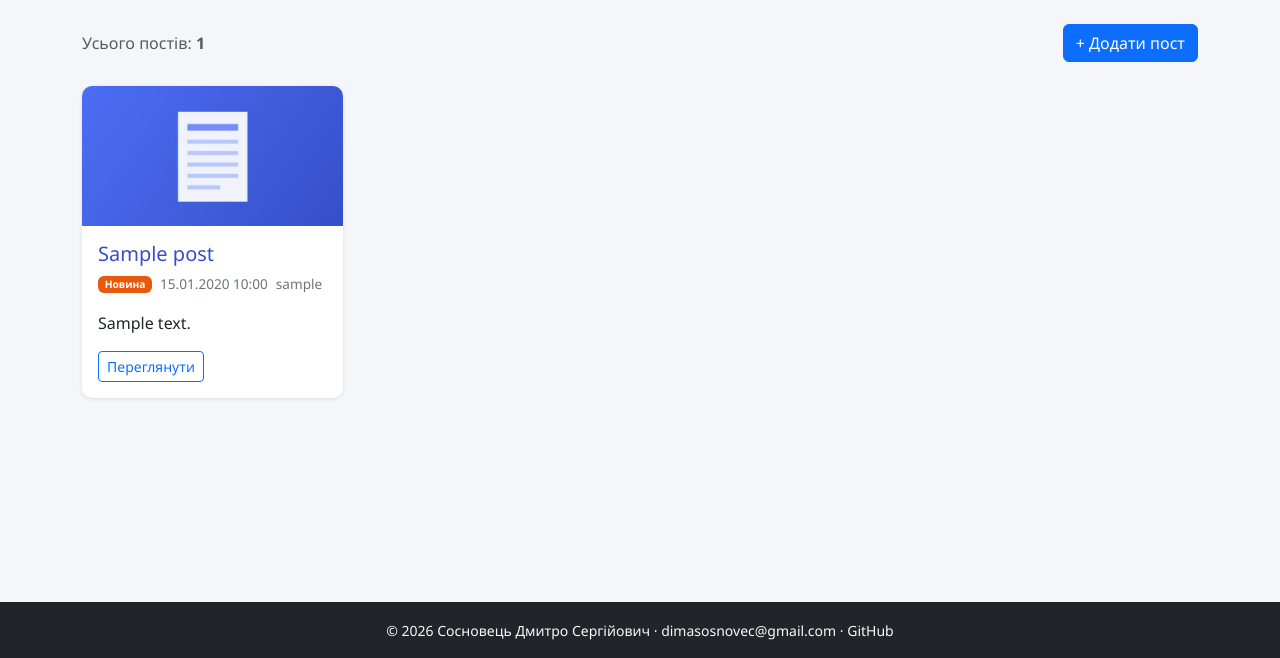
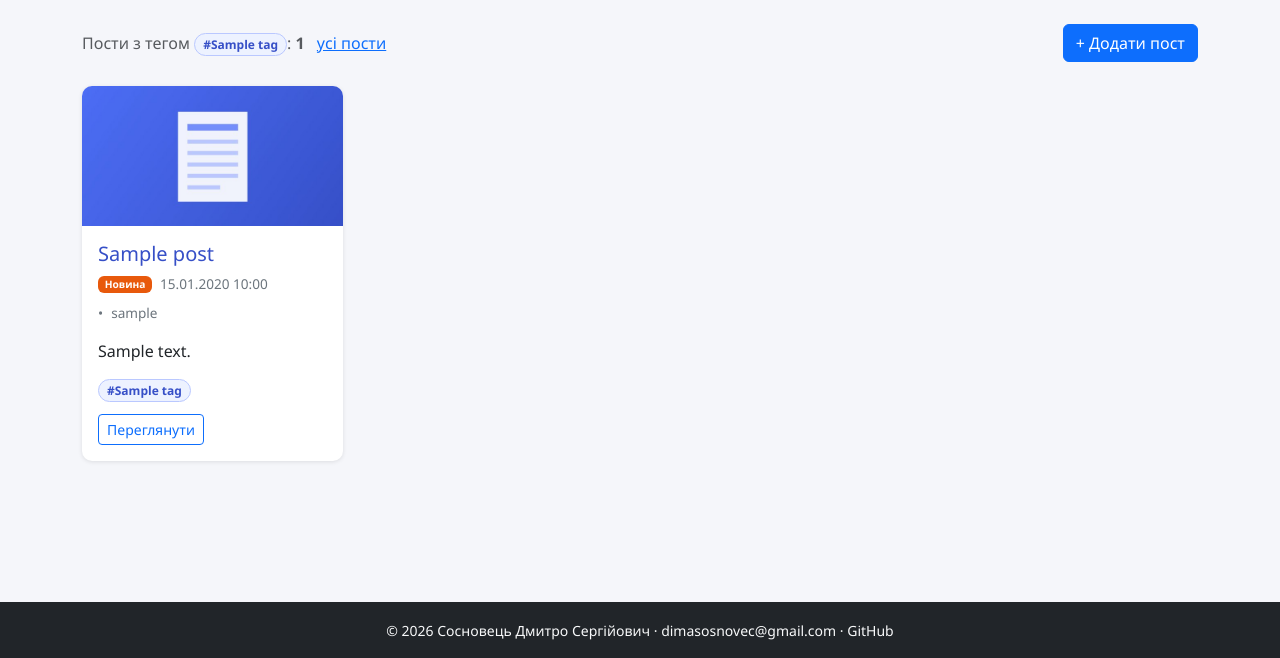
Before and after one commit to dmytrososnovets24-glitch/flask-app-lab, a Flask app: a page that uses app/posts/templates/posts/posts.html in a window 1280 px wide. Shown: the part 142-800 px from the top of the page. Run offline with Flask 3, Linux system fonts and the light colour scheme; tables that the repository leaves empty hold one stand-in row (values such as "Sample post"); parts of the project's set-up code (start-up, migrations or seed data) failed here and were passed over; some libraries are stand-ins or nearby versions.

Commit message:
lab8: tags multi-select in the post form, styled tags on post pages, filter by tag

```diff
--- a/app/posts/forms.py
+++ b/app/posts/forms.py
@@ -1,15 +1,15 @@
 from datetime import datetime
 
 from flask_wtf import FlaskForm
-from wtforms import (BooleanField, DateTimeLocalField, SelectField, StringField,
-                     SubmitField, TextAreaField)
+from wtforms import (BooleanField, DateTimeLocalField, SelectField, SelectMultipleField,
+                     StringField, SubmitField, TextAreaField)
 from wtforms.fields.choices import SelectChoice
 from wtforms.validators import DataRequired, InputRequired, Length, Optional, ValidationError
 
 from app import db
 from app.users.models import User
 
-from .models import CATEGORIES
+from .models import CATEGORIES, Tag
 
 CATEGORY_LABELS = {
     'news': 'Новина',
@@ -52,6 +52,14 @@ class PostForm(FlaskForm):
         validate_choice=False,  # перевірку виконує validate_author_id з українським повідомленням
         validators=[InputRequired(message='Оберіть автора.')],
     )
+    # декілька тегів поста (зв'язок багато до багатьох)
+    tags = SelectMultipleField(
+        'Теги',
+        coerce=int,
+        validate_choice=False,  # перевірку виконує validate_tags
+        validators=[Optional()],
+        render_kw={'size': 5},
+    )
     submit = SubmitField('Додати пост')
 
     def __init__(self, *args, **kwargs):
@@ -59,11 +67,18 @@ class PostForm(FlaskForm):
         # список авторів із БД (синтаксис SQLAlchemy 2.0)
         authors = db.session.scalars(db.select(User).order_by(User.id)).all()
         self.author_id.choices = [SelectChoice(a.id, a.username) for a in authors]
+        tags = db.session.scalars(db.select(Tag).order_by(Tag.name)).all()
+        self.tags.choices = [SelectChoice(t.id, t.name) for t in tags]
 
     def validate_author_id(self, field):
         if field.data is None or db.session.get(User, field.data) is None:
             raise ValidationError('Оберіть автора зі списку.')
 
+    def validate_tags(self, field):
+        known = {choice.value for choice in field.choices}
+        if any(tag_id not in known for tag_id in field.data or []):
+            raise ValidationError('Оберіть теги зі списку.')
+
 
 class DeletePostForm(FlaskForm):
     """Порожня форма: потрібна для CSRF-захисту POST-запиту на видалення."""
--- a/app/posts/static/css/posts.css
+++ b/app/posts/static/css/posts.css
@@ -56,3 +56,50 @@
 .post-delete h2 {
     color: #c92a2a;
 }
+
+/* Теги поста (зв'язок багато до багатьох) */
+.post-tags {
+    display: flex;
+    flex-wrap: wrap;
+    align-items: center;
+    gap: 0.4rem;
+    margin-top: 1rem;
+}
+
+.post-tags--card {
+    margin: 0 0 0.75rem;
+}
+
+.post-tags__label {
+    font-weight: 600;
+    color: #495057;
+}
+
+.post-tag {
+    display: inline-block;
+    padding: 0.2rem 0.7rem;
+    border: 1px solid #bac8ff;
+    border-radius: 999px;
+    background-color: #edf2ff;
+    color: #364fc7;
+    font-size: 0.85rem;
+    font-weight: 600;
+    text-decoration: none;
+    transition: background-color 0.15s ease, color 0.15s ease;
+}
+
+.post-tag:hover,
+.post-tag:focus {
+    background-color: #364fc7;
+    color: #fff;
+}
+
+.post-tag--sm {
+    padding: 0.1rem 0.5rem;
+    font-size: 0.75rem;
+}
+
+.post-card__author::before {
+    content: "\2022";
+    margin-right: 0.5rem;
+}
--- a/app/posts/templates/posts/add_post.html
+++ b/app/posts/templates/posts/add_post.html
@@ -26,6 +26,8 @@
                     <div class="col-md-4">{{ render_field(form.category) }}</div>
                     <div class="col-md-4">{{ render_field(form.author_id) }}</div>
                 </div>
+                {{ render_field(form.tags) }}
+                <p class="form-text mt-n2 mb-3">Кілька тегів можна вибрати з натиснутою клавішею Ctrl.</p>
 
                 <div class="d-flex flex-wrap gap-2">
                     {{ form.submit(class='btn btn-primary') }}
--- a/app/posts/templates/posts/posts.html
+++ b/app/posts/templates/posts/posts.html
@@ -6,7 +6,11 @@
 
 {% block content %}
 <div class="d-flex flex-wrap justify-content-between align-items-center gap-2 mb-4">
-    <p class="mb-0 text-muted">Усього постів: <strong>{{ posts | length }}</strong></p>
+    <p class="mb-0 text-muted">
+        {% if tag %}Пости з тегом <span class="post-tag post-tag--sm">#{{ tag }}</span>:{% else %}Усього постів:{% endif %}
+        <strong>{{ posts | length }}</strong>
+        {% if tag %}<a class="ms-2" href="{{ url_for('.all_posts') }}">усі пости</a>{% endif %}
+    </p>
     <a class="btn btn-primary" href="{{ url_for('.create_post') }}">+ Додати пост</a>
 </div>
 
@@ -25,6 +29,11 @@
                     {% if post.user %}<span class="post-card__author">{{ post.user.username }}</span>{% endif %}
                 </p>
                 <p class="card-text flex-grow-1">{{ post.content[:100] }}{% if post.content | length > 100 %}…{% endif %}</p>
+                {% if post.tags %}
+                <p class="post-tags post-tags--card">
+                    {% for tag in post.tags %}<a class="post-tag post-tag--sm" href="{{ url_for('.all_posts', tag=tag.name) }}">#{{ tag.name }}</a>{% endfor %}
+                </p>
+                {% endif %}
                 <a class="btn btn-outline-primary btn-sm align-self-start"
                    href="{{ url_for('.detail_post', post_id=post.id) }}">Переглянути</a>
             </div>
--- a/app/posts/views.py
+++ b/app/posts/views.py
@@ -1,12 +1,13 @@
 from datetime import datetime
 
 from flask import flash, redirect, render_template, request, url_for
+from sqlalchemy.orm import joinedload, selectinload
 
 from app import db
 
 from . import post_bp
 from .forms import CATEGORY_LABELS, DeletePostForm, PostForm
-from .models import Post
+from .models import Post, Tag
 
 
 @post_bp.app_template_filter('category_label')
@@ -23,6 +24,9 @@ def fill_post(post, form):
     post.category = form.category.data
     post.posted = form.publish_date.data or post.posted or datetime.now()
     post.user_id = form.author_id.data
+    selected = form.tags.data or []
+    post.tags = list(db.session.scalars(
+        db.select(Tag).where(Tag.id.in_(selected)).order_by(Tag.name))) if selected else []
 
 
 def get_post_or_404(post_id):
@@ -31,10 +35,18 @@ def get_post_or_404(post_id):
 
 @post_bp.route('', strict_slashes=False)
 def all_posts():
-    # лише видимі пости, новіші зверху
-    stmt = db.select(Post).where(Post.is_active.is_(True)).order_by(Post.posted.desc())
+    # лише видимі пости, новіші зверху; автори й теги завантажуються наперед (без N+1)
+    stmt = (
+        db.select(Post)
+        .options(joinedload(Post.user), selectinload(Post.tags))
+        .where(Post.is_active.is_(True))
+        .order_by(Post.posted.desc())
+    )
+    tag = request.args.get('tag', '').strip()
+    if tag:
+        stmt = stmt.where(Post.tags.any(Tag.name == tag))
     posts = db.session.scalars(stmt).all()
-    return render_template('posts/posts.html', title='Пости', posts=posts)
+    return render_template('posts/posts.html', title='Пости', posts=posts, tag=tag)
 
 
 @post_bp.route('/<int:post_id>')
@@ -71,6 +83,7 @@ def update_post(post_id):
         # назви відрізняються (publish_date / posted, author_id / user_id), тому заповнюємо вручну
         form.publish_date.data = post.posted
         form.author_id.data = post.user_id
+        form.tags.data = [tag.id for tag in post.tags]
 
     if form.validate_on_submit():
         fill_post(post, form)  # оновлення об'єкта post даними з форми
```
Also changed, not shown: app/posts/templates/posts/detail_post.html (+9 -0 lines), tests/test_posts.py (+95 -1 lines).
